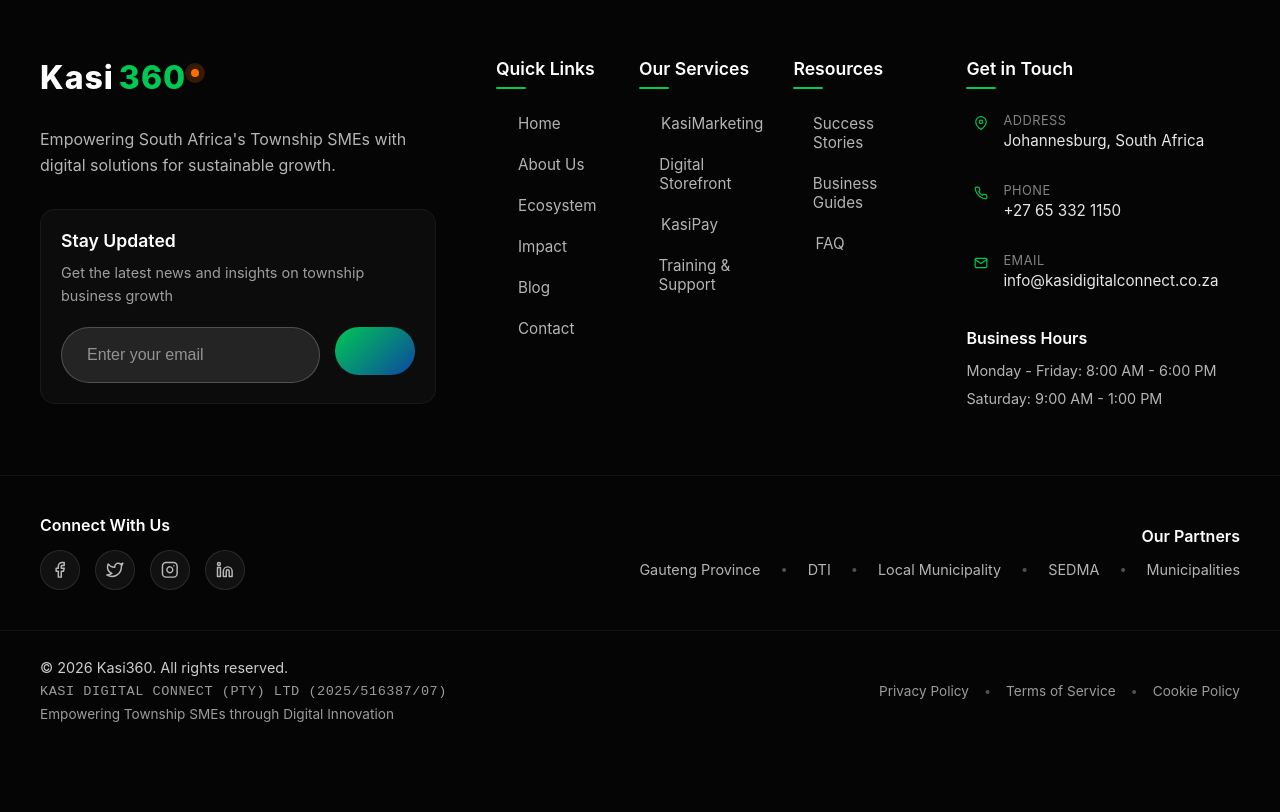
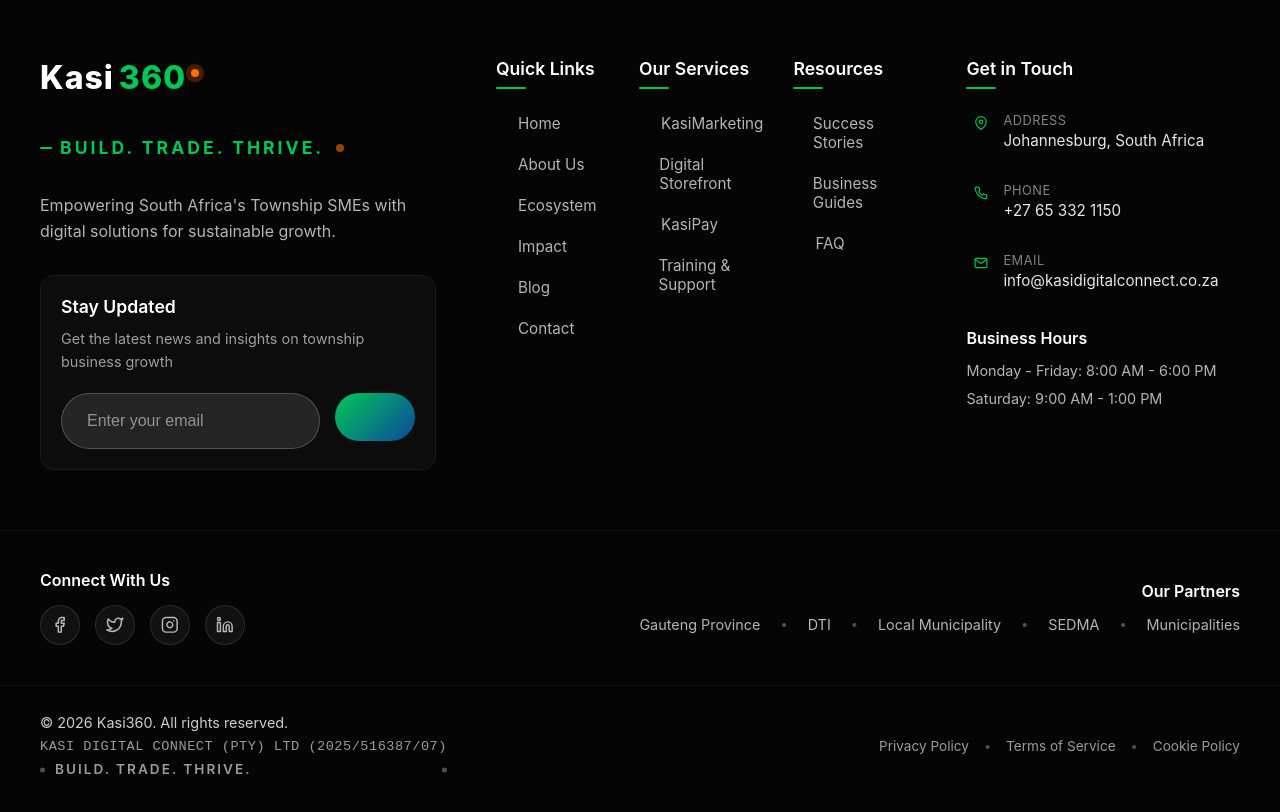
Before and after one commit to rebotilwe/kasi360-web, a React (Vite) app: page /terms in a window 1280 px wide. Shown: the part 1040-1852 px from the top of the page. Built offline with nearby package versions, Linux system fonts and the light colour scheme.

Commit message:
added kasi360 slogan

```diff
--- a/src/components/Footer/Footer.css
+++ b/src/components/Footer/Footer.css
@@ -523,3 +523,125 @@
     font-size: 0.75rem;
   }
 }
+/* Add these styles to your existing Footer.css */
+
+/* Slogan Container under logo */
+.footer-slogan-container {
+  margin: 10px 0 5px 0;
+}
+
+.footer-slogan {
+  font-size: 1.1rem;
+  font-weight: 700;
+  color: #00C853;
+  letter-spacing: 3px;
+  text-transform: uppercase;
+  position: relative;
+  display: inline-block;
+  padding-left: 20px;
+}
+
+.footer-slogan::before {
+  content: '';
+  position: absolute;
+  left: 0;
+  top: 50%;
+  transform: translateY(-50%);
+  width: 12px;
+  height: 2px;
+  background: #00C853;
+  border-radius: 1px;
+}
+
+.footer-slogan::after {
+  content: '';
+  position: absolute;
+  right: -20px;
+  top: 50%;
+  transform: translateY(-50%);
+  width: 8px;
+  height: 8px;
+  background: #FF6D00;
+  border-radius: 50%;
+  opacity: 0.6;
+}
+
+/* Copyright Slogan */
+.copyright-slogan {
+  font-size: 0.85rem;
+  font-weight: 600;
+  color: #00C853;
+  letter-spacing: 2px;
+  margin-top: 5px;
+  display: inline-block;
+  position: relative;
+  padding: 0 15px;
+}
+
+.copyright-slogan::before,
+.copyright-slogan::after {
+  content: '';
+  position: absolute;
+  top: 50%;
+  transform: translateY(-50%);
+  width: 5px;
+  height: 5px;
+  background: rgba(255, 255, 255, 0.3);
+  border-radius: 50%;
+}
+
+.copyright-slogan::before {
+  left: 0;
+}
+
+.copyright-slogan::after {
+  right: 0;
+}
+
+/* Responsive adjustments */
+@media (max-width: 768px) {
+  .footer-slogan {
+    font-size: 1rem;
+    letter-spacing: 2px;
+    padding-left: 15px;
+  }
+
+  .footer-slogan::after {
+    right: -15px;
+    width: 6px;
+    height: 6px;
+  }
+
+  .copyright-slogan {
+    font-size: 0.8rem;
+    letter-spacing: 1.5px;
+  }
+}
+
+@media (max-width: 480px) {
+  .footer-slogan {
+    font-size: 0.9rem;
+    letter-spacing: 1.5px;
+  }
+
+  .copyright-slogan {
+    display: block;
+    margin-top: 10px;
+    padding: 0;
+  }
+
+  .copyright-slogan::before,
+  .copyright-slogan::after {
+    display: none;
+  }
+}
+
+/* Optional hover effect for the slogan */
+.footer-slogan:hover {
+  animation: sloganGlow 2s infinite;
+}
+
+@keyframes sloganGlow {
+  0%, 100% { text-shadow: 0 0 10px rgba(0, 200, 83, 0.3); }
+  50% { text-shadow: 0 0 20px rgba(0, 200, 83, 0.6); }
+}
--- a/src/components/Footer/Footer.jsx
+++ b/src/components/Footer/Footer.jsx
@@ -65,6 +65,12 @@
               <span className="logo-accent">360</span>
               <div className="logo-dot"></div>
             </div>
+
+            {/* ADDED: Slogan under logo */}
+            <div className="footer-slogan-container">
+              <span className="footer-slogan">BUILD. TRADE. THRIVE.</span>
+            </div>
+
             <p className="footer-tagline">
               Empowering South Africa's Township SMEs with digital solutions for sustainable growth.
             </p>
@@ -209,7 +215,8 @@
           <div className="copyright">
             <p>&copy; {currentYear} Kasi360. All rights reserved.</p>
             <p className="company-reg">KASI DIGITAL CONNECT (PTY) LTD (2025/516387/07)</p>
-            <p>Empowering Township SMEs through Digital Innovation</p>
+            {/* ADDED: Slogan in the copyright section */}
+            <p className="copyright-slogan">BUILD. TRADE. THRIVE.</p>
           </div>
 
           <div className="legal-links">
--- a/src/components/HeroSlider/HeroSliderKasi.css
+++ b/src/components/HeroSlider/HeroSliderKasi.css
@@ -499,3 +499,69 @@
 .debug-overlay {
   display: none !important;
 }
+/* ===== BRAND HEADER WITH SLOGAN ===== */
+.brand-header-kasi {
+  margin-bottom: 20px;
+  opacity: 0;
+  animation: fadeInUp 0.8s 0.1s forwards;
+}
+
+.brand-name-kasi {
+  font-size: 2.2rem;
+  font-weight: 800;
+  color: white;
+  display: block;
+  line-height: 1.2;
+  letter-spacing: -0.5px;
+}
+
+.brand-slogan-kasi {
+  font-size: 1rem;
+  font-weight: 500;
+  color: rgba(255, 255, 255, 0.9);
+  display: block;
+  margin-top: 5px;
+  letter-spacing: 3px;
+  text-transform: uppercase;
+  position: relative;
+  padding-left: 20px;
+}
+
+.brand-slogan-kasi::before {
+  content: '';
+  position: absolute;
+  left: 0;
+  top: 50%;
+  transform: translateY(-50%);
+  width: 10px;
+  height: 2px;
+  background: var(--kasi-accent);
+}
+
+/* Responsive adjustments */
+@media (max-width: 768px) {
+  .brand-name-kasi {
+    font-size: 1.8rem;
+  }
+
+  .brand-slogan-kasi {
+    font-size: 0.9rem;
+    letter-spacing: 2px;
+  }
+}
+
+@media (max-width: 480px) {
+  .brand-name-kasi {
+    font-size: 1.5rem;
+  }
+
+  .brand-slogan-kasi {
+    font-size: 0.8rem;
+    letter-spacing: 1.5px;
+    padding-left: 15px;
+  }
+
+  .brand-slogan-kasi::before {
+    width: 8px;
+  }
+}
--- a/src/components/HeroSlider/HeroSliderKasi.jsx
+++ b/src/components/HeroSlider/HeroSliderKasi.jsx
@@ -99,6 +99,12 @@
               {/* Content */}
               <div className="slide-content-kasi">
                 <div className="content-wrapper-kasi">
+                  {/* ADDED: Kasi360 with slogan */}
+                  <div className="brand-header-kasi">
+                    <span className="brand-name-kasi">Kasi360</span>
+                    <span className="brand-slogan-kasi">BUILD. TRADE. THRIVE.</span>
+                  </div>
+
                   <div className="slide-pre-title-kasi">
                     <span className="pre-title-line"></span>
                     <span className="pre-title-text">KASI DIGITAL CONNECT</span>
```
